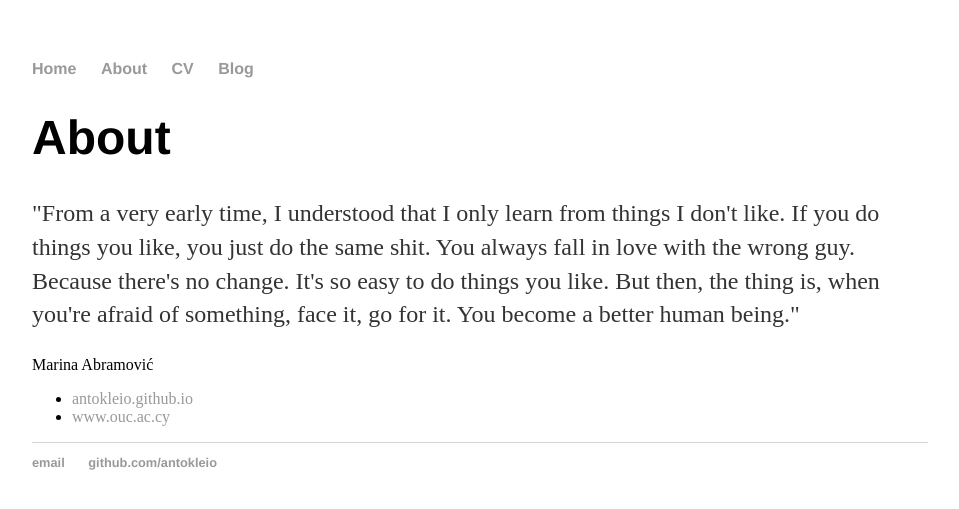
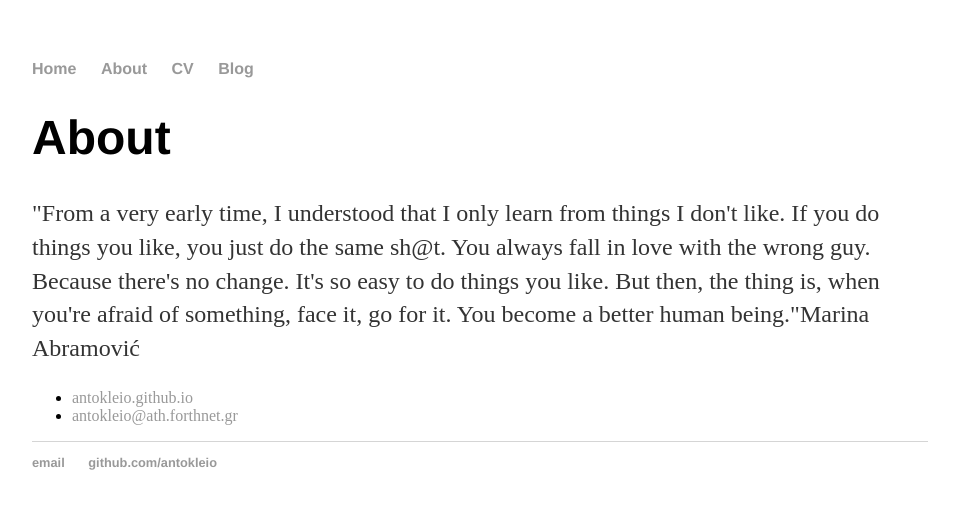
Before and after one commit to ANTOKLEIO/ANTOKLEIO.github.io, a Jekyll site: the page built from about/index.html, in a window 1280 px wide. Shown: the top 509 px of the page, without its empty margins (160-1119 px from the left). Built offline with Jekyll 4.4.1, drawn with Linux system fonts in a browser that asks for light colours.

Commit message:
Update index.html

```diff
--- a/about/index.html
+++ b/about/index.html
@@ -5,11 +5,11 @@
 
 		<div class="about">
 			<h1>About</h1>
-			<p>"From a very early time, I understood that I only learn from things I don't like. If you do things you like, you just do the same shit. You always fall in love with the wrong guy. Because there's no change. It's so easy to do things you like. But then, the thing is, when you're afraid of something, face it, go for it. You become a better human being."</p>
-                            Marina Abramović
+			<p>"From a very early time, I understood that I only learn from things I don't like. If you do things you like, you just do the same sh@t. You always fall in love with the wrong guy. Because there's no change. It's so easy to do things you like. But then, the thing is, when you're afraid of something, face it, go for it. You become a better human being."Marina Abramović </p>
+
 			<ul class="contacts">
 
 				<li><a href="#">antokleio.github.io</a></li>
-				<li><a href="#">www.ouc.ac.cy</a></li>
+				<li><a href="#">antokleio@ath.forthnet.gr</a></li>
 				</ul>
 		</div>
```
